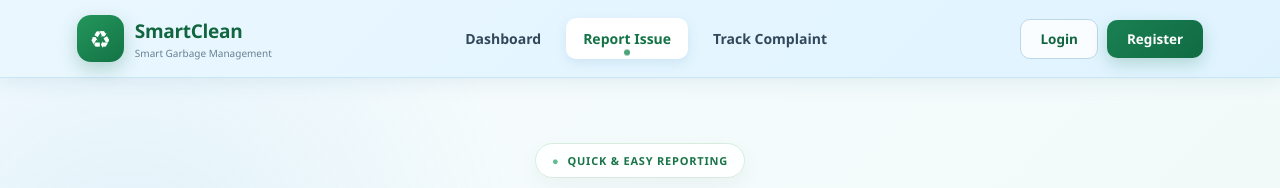
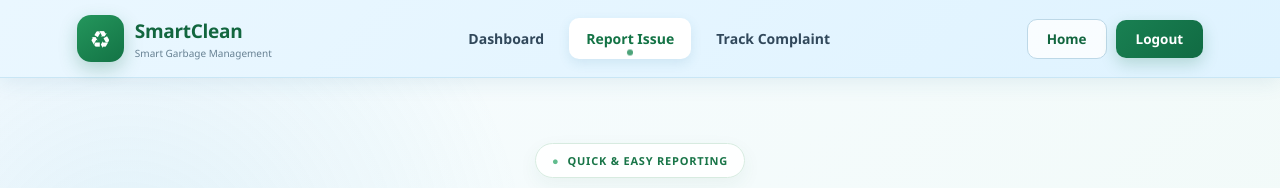
Before and after one commit to vureanuhya1/SmartClean, a Flask app: page /report-issue in a window 1280 px wide. Shown: the top 188 px of the page. Run offline with Flask 3, Linux system fonts and the light colour scheme; a user stored in the database is signed in; data comes from the database, SQL or seed files in the repository.

Commit message:
Refactor navigation buttons in report issue template

```diff
--- a/templates/report-issue.html
+++ b/templates/report-issue.html
@@ -415,22 +415,16 @@
 
     </nav>
 
+ <div class="nav-buttons">
 
-    <div class="nav-buttons">
-
-        <a
-            href="/login"
-            class="btn-login"
-        >
-            Login
+        <a href="/"
+           class="btn-login dashboard-btn">
+           Home
         </a>
 
-
-        <a
-            href="/register"
-            class="btn-register"
-        >
-            Register
+        <a href="/logout"
+           class="btn-register" data-smartclean-logout="citizen">
+            Logout
         </a>
 
     </div>
```
